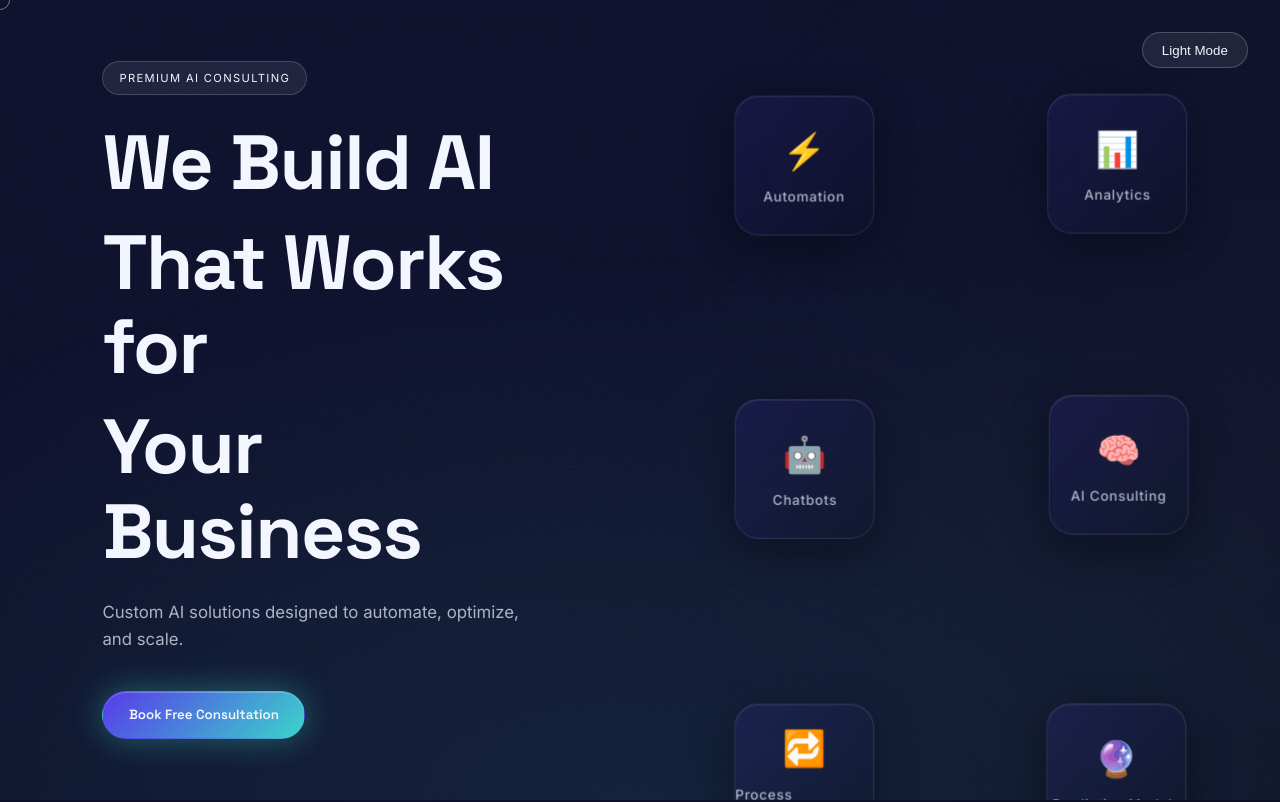
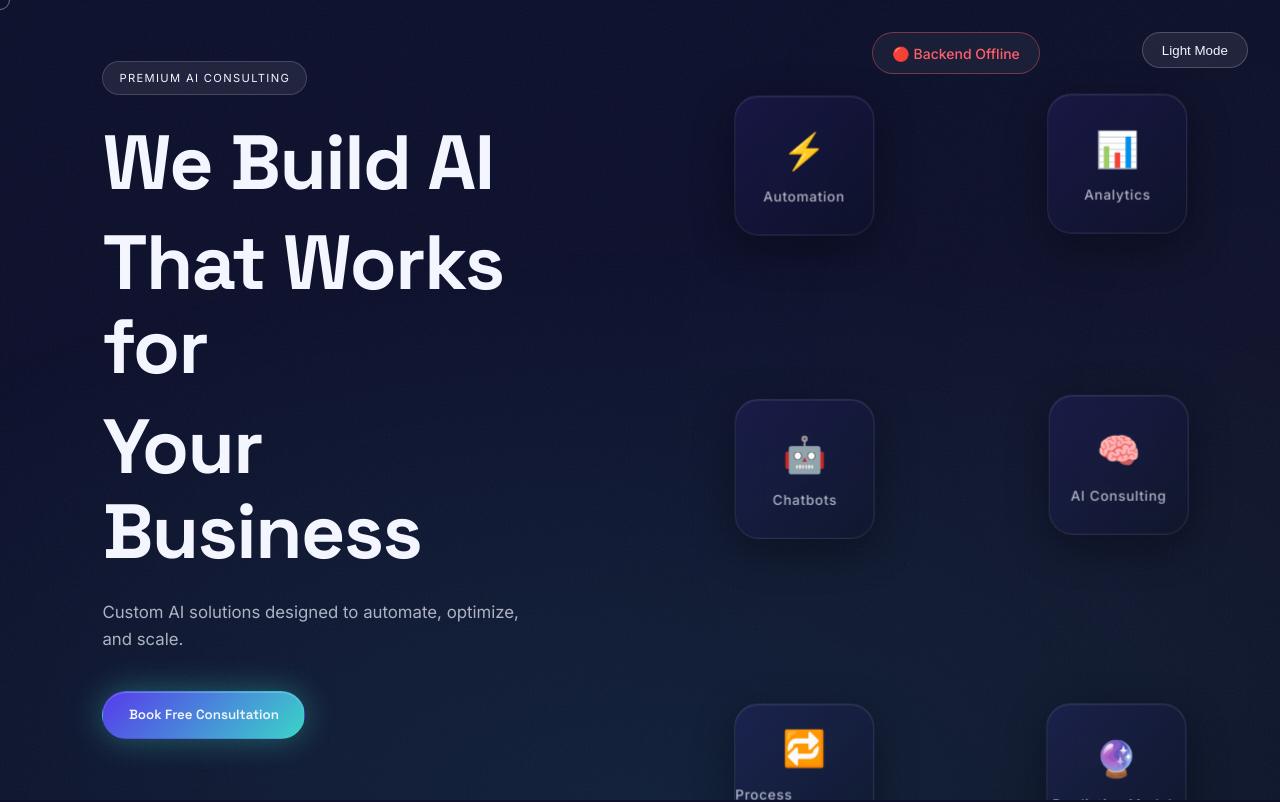
Before and after one commit to shlok2345788/matrix, a React (Vite) app: page / in a window 1280 px wide. Shown: the top 802 px of the page. Built offline with nearby package versions, Linux system fonts and the light colour scheme; no server answers.

Commit message:
Add backend health check status indicator

```diff
--- a/src/App.css
+++ b/src/App.css
@@ -320,6 +320,42 @@
   cursor: pointer;
   -webkit-backdrop-filter: blur(16px);
   backdrop-filter: blur(16px);
+}
+
+.backend-status {
+  position: absolute;
+  top: 2rem;
+  right: 15rem;
+  z-index: 3;
+  background: rgba(255, 255, 255, 0.05);
+  border: 1px solid rgba(255, 255, 255, 0.15);
+  padding: 0.6rem 1.2rem;
+  border-radius: 999px;
+  font-size: 0.875rem;
+  font-weight: 500;
+  -webkit-backdrop-filter: blur(16px);
+  backdrop-filter: blur(16px);
+  transition: all 0.3s ease;
+}
+
+.backend-status.connected {
+  border-color: rgba(66, 245, 227, 0.4);
+  color: #42f5e3;
+}
+
+.backend-status.offline {
+  border-color: rgba(255, 95, 109, 0.4);
+  color: #ff5f6d;
+}
+
+.backend-status.error {
+  border-color: rgba(255, 193, 7, 0.4);
+  color: #ffc107;
+}
+
+.backend-status.checking {
+  border-color: rgba(255, 255, 255, 0.2);
+  color: var(--text-muted);
 }
 
 .section {
--- a/src/App.jsx
+++ b/src/App.jsx
@@ -163,12 +163,30 @@ function App() {
   const [loading, setLoading] = useState(true)
   const [theme, setTheme] = useState('dark')
   const [showContactForm, setShowContactForm] = useState(false)
+  const [backendStatus, setBackendStatus] = useState('checking')
   const mouse = useRef({ x: 0, y: 0 })
   const cursorRef = useRef(null)
 
   useEffect(() => {
     const timeout = setTimeout(() => setLoading(false), 1600)
     return () => clearTimeout(timeout)
+  }, [])
+
+  useEffect(() => {
+    const checkBackend = async () => {
+      try {
+        const apiUrl = import.meta.env.VITE_API_URL || 'http://localhost:3001'
+        const response = await fetch(`${apiUrl}/api/health`)
+        if (response.ok) {
+          setBackendStatus('connected')
+        } else {
+          setBackendStatus('error')
+        }
+      } catch (error) {
+        setBackendStatus('offline')
+      }
+    }
+    checkBackend()
   }, [])
 
   useEffect(() => {
@@ -292,6 +310,12 @@ function App() {
         >
           {theme === 'dark' ? 'Light Mode' : 'Dark Mode'}
         </button>
+        <div className={`backend-status ${backendStatus}`}>
+          {backendStatus === 'connected' && '🟢 Backend Online'}
+          {backendStatus === 'offline' && '🔴 Backend Offline'}
+          {backendStatus === 'error' && '🟡 Backend Error'}
+          {backendStatus === 'checking' && '⚪ Checking...'}
+        </div>
       </header>
 
       <section className="about section">
```
